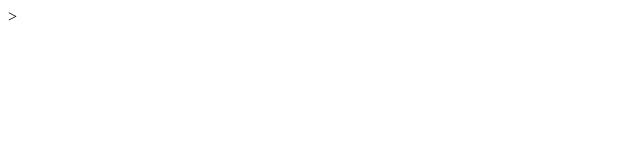
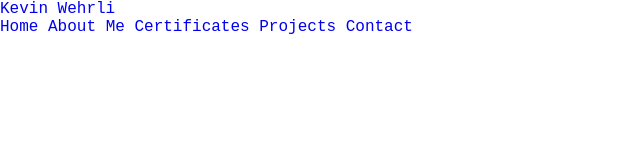
Before and after one commit to KevWeh/website, a plain HTML site: page index.html in a window 1280 px wide. Shown: the whole page, without its empty margins (0-640 px from the left). Drawn offline with Linux system fonts and the light colour scheme.

Commit message:
setup index.html + style.css + header

```diff
--- a/index.html
+++ b/index.html
@@ -1,15 +1,25 @@
 <!DOCTYPE html>
 <html lang="en">
-><head>
+<head>
     <meta charset="UTF-8"
     <meta name="viewport"
     content="width=device-width, initial-scale=1.0">
     <title>Portfolio Kevin</title>
     <link rel="stylesheet" href="style.css"
+    <link href='https://unpkg.com/boxicons@2.1.4/css/boxicons.min.css' rel='stylesheet'>
 </head>
 <body>
 
+    <header class="header">
+        <a href="#home" class="logo">Kevin <span>Wehrli</span></a>
 
+        <nav class="navbar"></nav>
+            <a href="#home">Home</a>
+            <a href="#about">About Me</a>
+            <a href="#certificates">Certificates</a>
+            <a href="#projects">Projects</a>
+            <a href="#contact">Contact</a>
+    </header>
 
     <script src="script.js"></script>
 </body>
--- a/style.css
+++ b/style.css
@@ -0,0 +1,16 @@
+* {
+    margin: 0;
+    padding: 0;
+    box-sizing: border-box;
+    text-decoration: none;
+    border: none;
+    outline: none;
+    scroll-behavior: smooth;
+    font-family: 'Courier New', Courier, monospace ;
+}
+:root {
+    --bg-color: #0d0d0d;
+    --second-bg-color: #1a1a1a;
+    --text-color: white;
+    --main-color: #0fe;
+}
```
